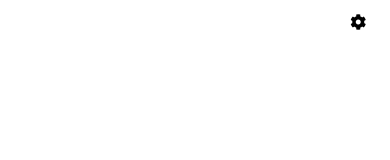
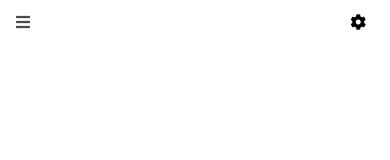
Before and after one commit to UoaWDCC/wdcc-cmlg-frontend, a React (Create React App) app: page / in a window 390 px wide. Shown: the top 160 px of the page. Built offline with nearby package versions, Linux system fonts and the light colour scheme.

Commit message:
the setting card does not disapprear if user changes theme mode

```diff
--- a/src/components/HeaderBar.js
+++ b/src/components/HeaderBar.js
@@ -58,7 +58,9 @@ class HeaderBar extends React.Component {
     }
 
     handleClickOutsideForSetting( event ) {
-        if ( this.nodeSetting && !this.nodeSetting.contains( event.target ) ) {
+
+        if ( this.nodeSetting &&  event.target.className !== "dark-mode-span " && event.target.className !== "light-mode-span "  && !this.nodeSetting.contains( event.target ))  {
+
             this.setState( {
                 SettingOpen : false
             } );
@@ -89,7 +91,7 @@ class HeaderBar extends React.Component {
     render() {
 
         const items = (
-            <div>
+            <div className="items">
                 <NavLink activeStyle={{ textShadow: "2px 2px 5px #5DADE2" }} exact to="/">
                     <li>
                         <i className={ ` fas fa-home ${ this.props.darkMode ? "dark-mode-icon" : "" } ` }><span className="headerBarText">&nbsp;Home</span></i>
@@ -112,12 +114,12 @@ class HeaderBar extends React.Component {
             <div className={` settingCard ${this.props.darkMode ? "dark-mode-settingCard" : "" }  `}>
                 <li id="darkModeIcon" onClick={ this.handleDarkMode } >
                     <i className={ ` fas ${ this.props.darkMode ? "dark-mode-icon fa-moon " : "fa-sun" } ` } > </i>
-                    <i > <span className={ `${ this.props.darkMode ? "dark-mode-span" : "" } ` }> {this.props.darkMode ? "Dark Mode" : "Light Mode" }  </span>  </i>
+                    <i > <span className={ `${ this.props.darkMode ? "dark-mode-span" : "light-mode-span" } ` }> {this.props.darkMode ? "Dark Mode" : "Light Mode" }  </span>  </i>
                 </li>
                 <NavLink activeStyle={{ textShadow: "2px 2px 5px #5DADE2" }} to="/login">
                     <li id="login">
                         <i className={ ` fas fa-sign-in-alt ${ this.props.darkMode ? "dark-mode-icon" : ""} `}></i>
-                        <i> <span className={ `${ this.props.darkMode ? "dark-mode-span" : "" } ` }> Login </span>  </i>
+                        <i> <span className={ `${ this.props.darkMode ? "dark-mode-span-login" : "" } ` }> Login </span>  </i>
                     </li>
                 </NavLink>
             </div>
--- a/src/css/HeaderBar.css
+++ b/src/css/HeaderBar.css
@@ -68,7 +68,26 @@ li i:hover {
   color: white;
 }
 
+.dark-mode-span-login {
+  color: white;
+}
+
 .dark-mode-settingCard {
   background-color: black;
   border-color: grey;
 }
+
+
+@media screen and (max-width: 600px) {
+  li i {
+      float: none;
+      display: block;
+      width: 100%;
+      text-align: left;
+      right: 20px i !important;
+  }
+  #bar{
+      float: left;
+      display: block;
+  }
+}
```
